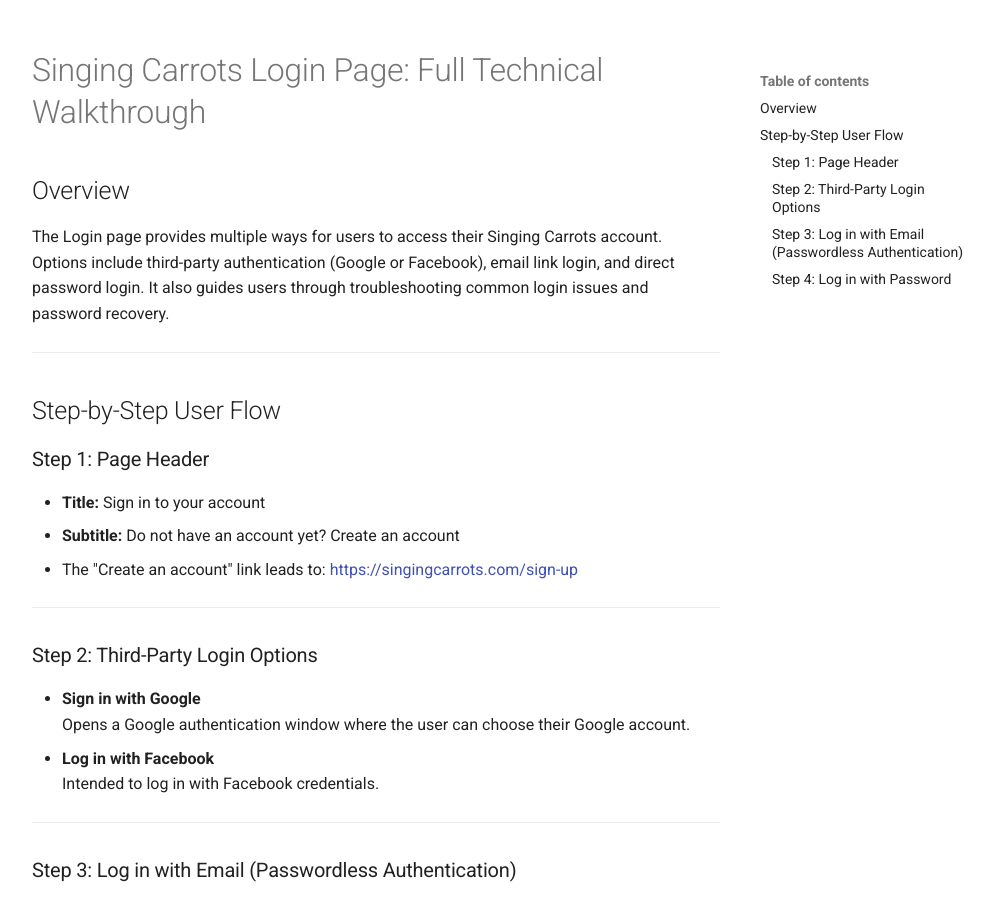
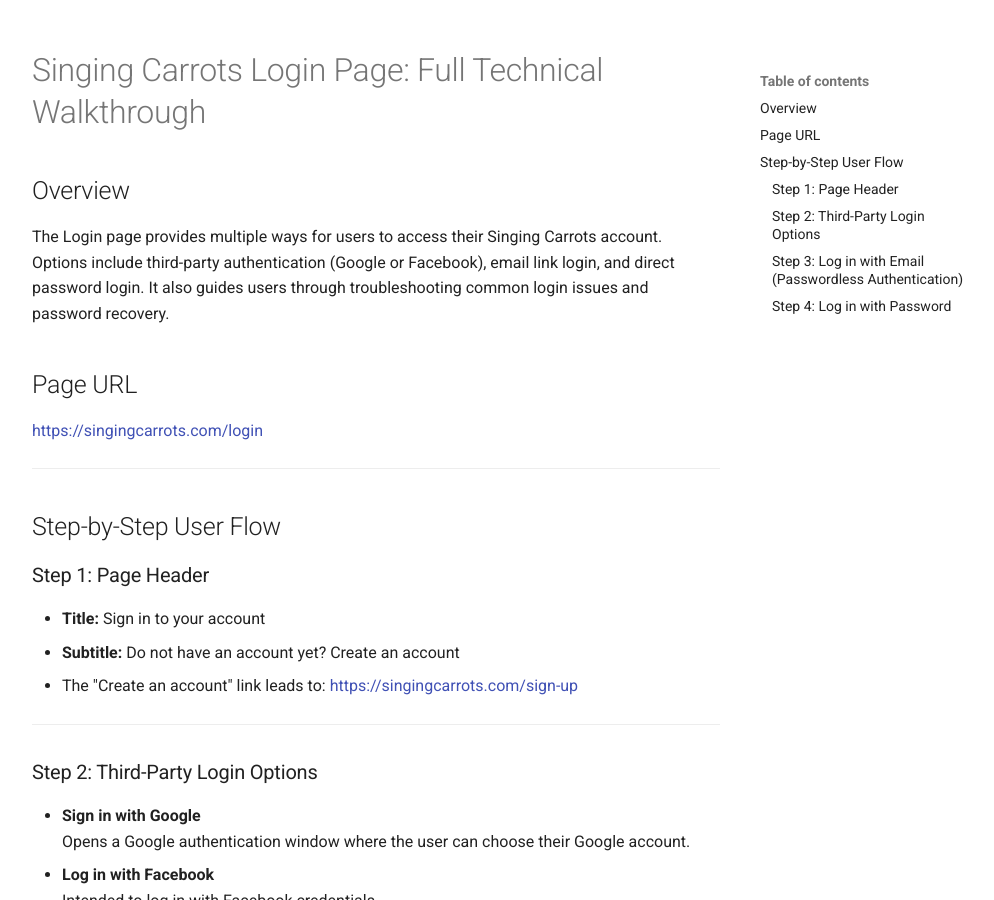
Before and after one commit to singingcarrots/docs, an MkDocs documentation site: the page built from docs/sign-in-–-singing-carrots-login-page.md, in a window 1280 px wide and 900 px high. Shown: the whole window, without its empty margins (264-1258 px from the left). Built offline with MkDocs 1.6.1 and Material for MkDocs 9.7.7, drawn with Linux system fonts in a browser that asks for light colours.

Commit message:
Update Pages “sign-in-–-singing-carrots-login-page”

```diff
--- a/docs/sign-in-–-singing-carrots-login-page.md
+++ b/docs/sign-in-–-singing-carrots-login-page.md
@@ -8,6 +8,9 @@
 
 ## Overview
 The Login page provides multiple ways for users to access their Singing Carrots account. Options include third-party authentication (Google or Facebook), email link login, and direct password login. It also guides users through troubleshooting common login issues and password recovery.
+
+## Page URL
+<https://singingcarrots.com/login>
 
 ---
 
```
